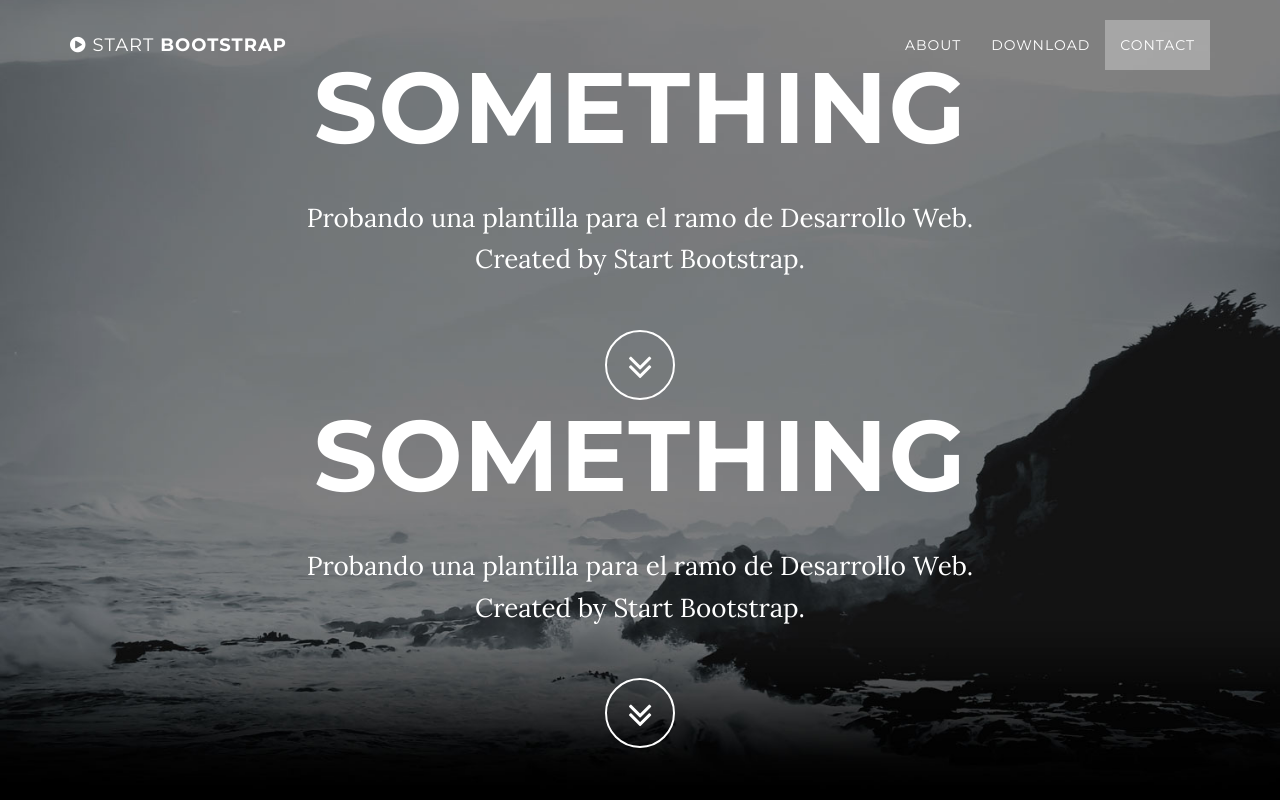
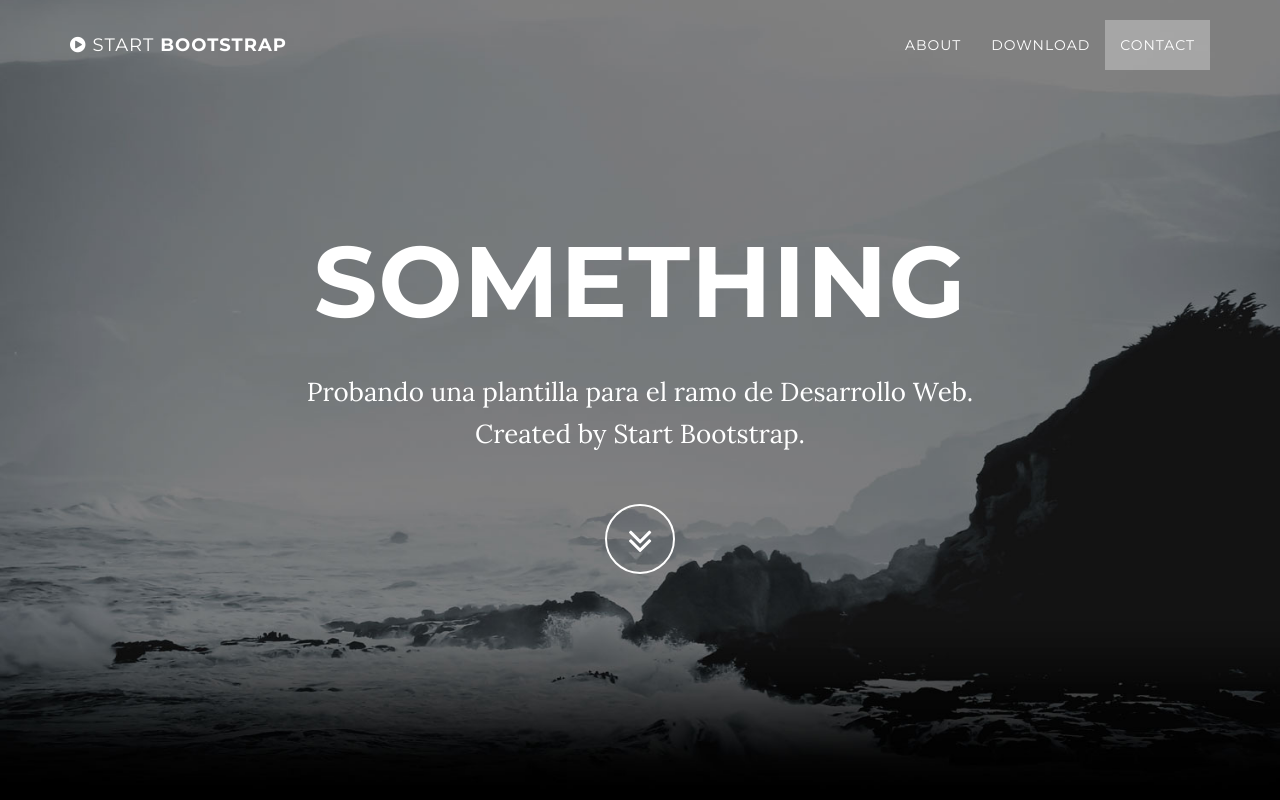
Before and after one commit to franciscofuentesDWEB/DWPart3, a website: page index.html in a window 1280 px wide. Shown: the top 800 px of the page. Drawn offline with nearby package versions, Linux system fonts and the light colour scheme; some packages are replaced by stand-ins of ours.

Commit message:
new changes

```diff
--- a/index.html
+++ b/index.html
@@ -72,16 +72,6 @@
     <header class="intro">
         <div class="intro-body">
             <div class="container">
-                <div class="row">
-                    <div class="col-md-8 col-md-offset-2">
-                        <h1 class="brand-heading">Something</h1>
-                        <p class="intro-text">Probando una plantilla para el ramo de Desarrollo Web.
-                            <br>Created by Start Bootstrap.</p>
-                        <a href="#about" class="btn btn-circle page-scroll">
-                            <i class="fa fa-angle-double-down animated"></i>
-                        </a>
-                    </div>
-                </div>
                 <div class="row">
                     <div class="col-md-8 col-md-offset-2">
                         <h1 class="brand-heading">Something</h1>
```
